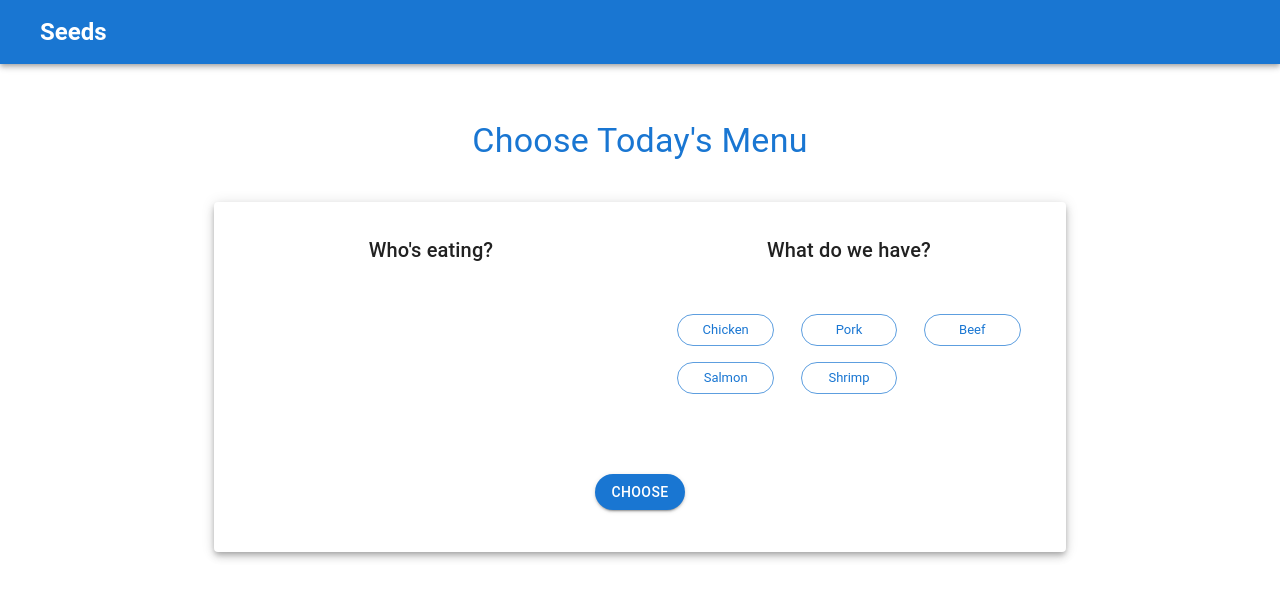
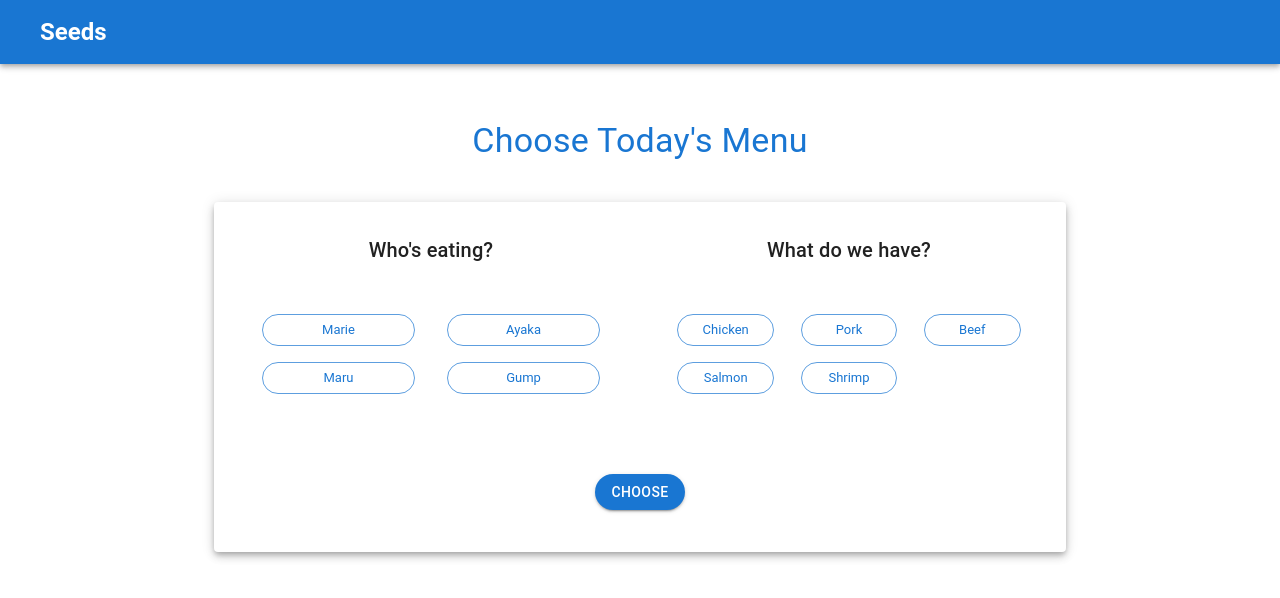
Before and after one commit to mariescoding/reactMenuGenerate, a React (Create React App) app in the folder my-app-test/: page / in a window 1280 px wide. Shown: the top 598 px of the page. Built offline with nearby package versions, Linux system fonts and the light colour scheme.

Commit message:
fix personButton key issue

```diff
--- a/my-app-test/src/features/enterInputs/components/EnterPeopleInfo.tsx
+++ b/my-app-test/src/features/enterInputs/components/EnterPeopleInfo.tsx
@@ -17,10 +17,7 @@ export const EnterPeopleInfo: React.FC<Props> = ({
     <Grid item md={6}>
       <Typography variant="h6">Who's eating?</Typography>
       <Grid container spacing={2} sx={{ p: 3, mt: 1 }}>
-        {/* <PersonButton
-          personChipClick={() => onChipClick(key)}
-          isSelected={checkClick[key]}
-        /> */}
+        <PersonButton personChipClick={onChipClick} isSelected={checkClick} />
       </Grid>
     </Grid>
   );
--- a/my-app-test/src/features/enterInputs/components/PersonButton.tsx
+++ b/my-app-test/src/features/enterInputs/components/PersonButton.tsx
@@ -4,8 +4,8 @@ import React from "react";
 import { people } from "/Users/mariemuramatsu/Personal/React/my-app-test/src/demo_data/people.js";
 
 type Props = {
-  personChipClick: () => void;
-  isSelected: boolean;
+  personChipClick: (key: number) => void;
+  isSelected: Array<boolean>;
 };
 
 export const PersonButton: React.FC<Props> = ({
@@ -20,9 +20,8 @@ export const PersonButton: React.FC<Props> = ({
             <Chip
               label={person.name}
               variant="outlined"
-              onClick={personChipClick}
-              key={person.id}
-              color={isSelected ? "primary" : "secondary"}
+              onClick={() => personChipClick(person.id)}
+              color={isSelected[person.id] ? "secondary" : "primary"}
               sx={{ width: "90%" }}
             ></Chip>
           </Grid>
--- a/my-app-test/src/hooks/useGenerateMenu.tsx
+++ b/my-app-test/src/hooks/useGenerateMenu.tsx
@@ -16,8 +16,7 @@ export const useGenerateMenu = () => {
   ]);
 
   const [personIsClicked, setPersonIsClicked] = useState<boolean[]>(
-    [true, false, false, false]
-    // Array(4).fill(false)
+    Array(4).fill(false)
   );
 
   function ingChipClick(id: number) {
```
